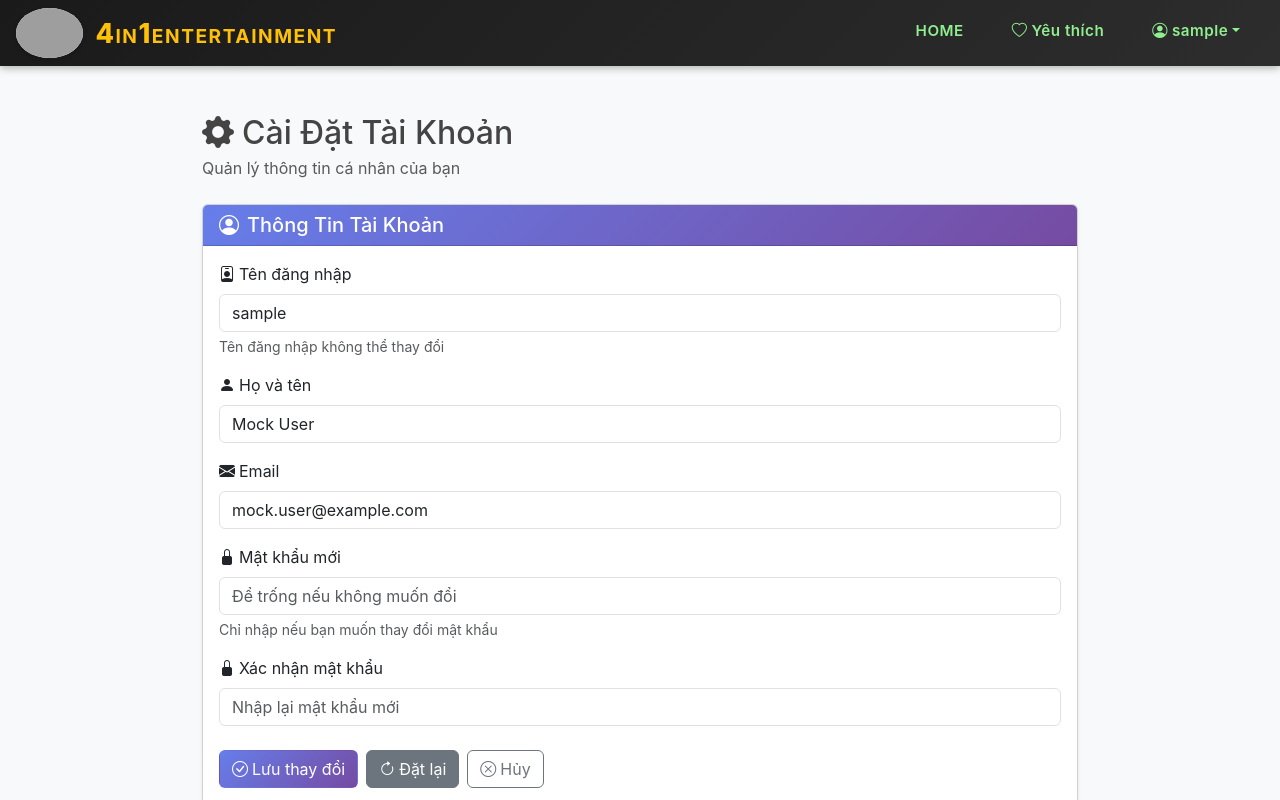
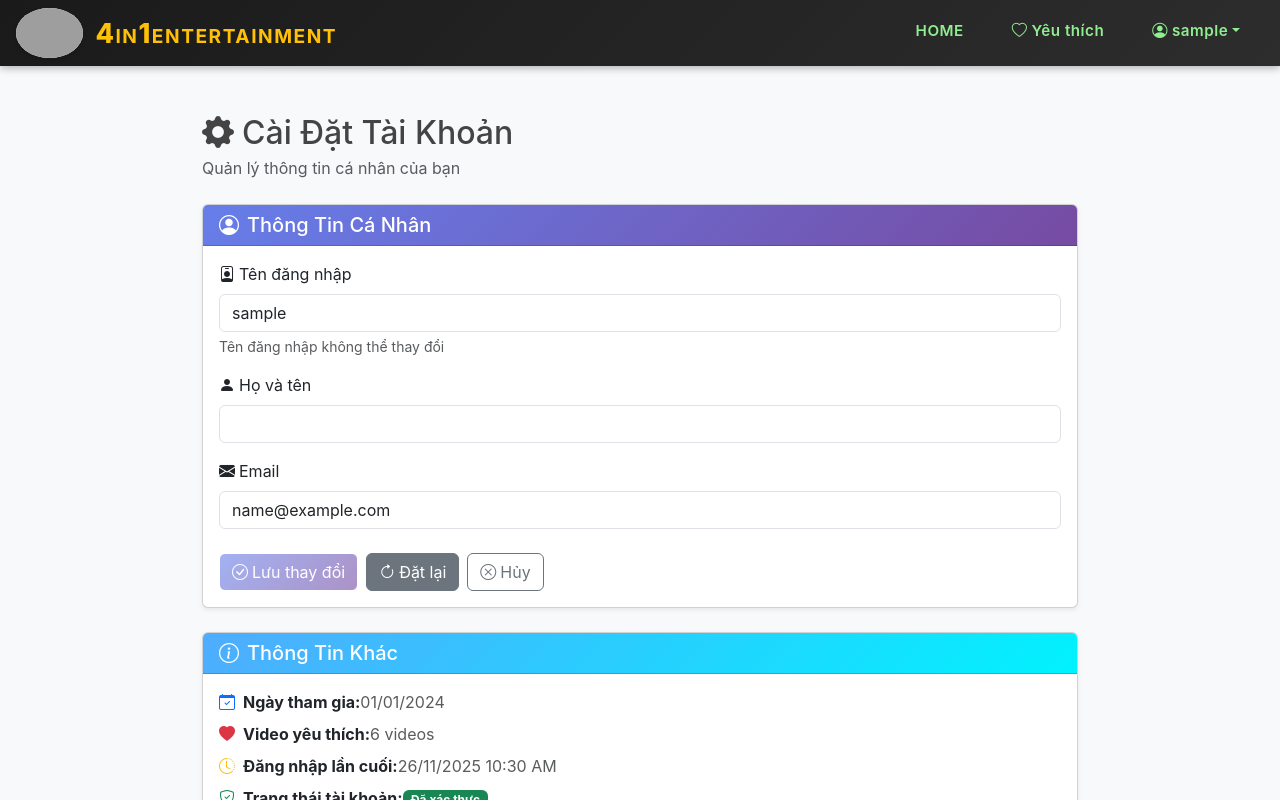
Before and after one commit to zika167/Vue3_ASM_4in1_Entertainment, a Vue app: page /account in a window 1280 px wide. Shown: the top 800 px of the page. Built offline with nearby package versions, Linux system fonts and the light colour scheme; sample sign-in values are in the browser's storage; grey boxes are pictures that could not be loaded.

Commit message:
update account and add method valiadte

```diff
--- a/src/pages/AccountPage.vue
+++ b/src/pages/AccountPage.vue
@@ -9,13 +9,13 @@
         <p class="text-muted">Quản lý thông tin cá nhân của bạn</p>
       </div>
 
-      <!-- User Info Card -->
+      <!-- Edit Profile Card -->
       <div class="card shadow-sm mb-4">
         <div class="card-header text-white" style="background: linear-gradient(135deg, #667eea 0%, #764ba2 100%);">
-          <h5 class="mb-0"><i class="bi bi-person-circle me-2"></i>Thông Tin Tài Khoản</h5>
+          <h5 class="mb-0"><i class="bi bi-person-circle me-2"></i>Thông Tin Cá Nhân</h5>
         </div>
         <div class="card-body">
-          <form @submit.prevent="handleSubmit">
+          <form @submit.prevent="handleEditProfile">
             <!-- Username (readonly) -->
             <div class="mb-3">
               <label for="username" class="form-label">
@@ -39,53 +39,32 @@
               <input
                 type="text"
                 class="form-control"
+                :class="{ 'is-invalid': editErrors.fullname }"
                 id="fullname"
                 v-model="formData.fullname"
-                required
+                @input="validateFullname"
               >
+              <div v-if="editErrors.fullname" class="invalid-feedback d-block">
+                <i class="bi bi-exclamation-circle me-1"></i>{{ editErrors.fullname }}
+              </div>
             </div>
 
             <!-- Email -->
-            <div class="mb-3">
+            <div class="mb-4">
               <label for="email" class="form-label">
                 <i class="bi bi-envelope-fill me-1"></i>Email
               </label>
               <input
                 type="email"
                 class="form-control"
+                :class="{ 'is-invalid': editErrors.email }"
                 id="email"
                 v-model="formData.email"
-                required
+                @input="validateEmail"
               >
-            </div>
-
-            <!-- Password -->
-            <div class="mb-3">
-              <label for="password" class="form-label">
-                <i class="bi bi-lock-fill me-1"></i>Mật khẩu mới
-              </label>
-              <input
-                type="password"
-                class="form-control"
-                id="password"
-                v-model="formData.password"
-                placeholder="Để trống nếu không muốn đổi"
-              >
-              <div class="form-text">Chỉ nhập nếu bạn muốn thay đổi mật khẩu</div>
-            </div>
-
-            <!-- Confirm Password -->
-            <div class="mb-4">
-              <label for="confirmPassword" class="form-label">
-                <i class="bi bi-lock-fill me-1"></i>Xác nhận mật khẩu
-              </label>
-              <input
-                type="password"
-                class="form-control"
-                id="confirmPassword"
-                v-model="formData.confirmPassword"
-                placeholder="Nhập lại mật khẩu mới"
-              >
+              <div v-if="editErrors.email" class="invalid-feedback d-block">
+                <i class="bi bi-exclamation-circle me-1"></i>{{ editErrors.email }}
+              </div>
             </div>
 
             <!-- Action Buttons -->
@@ -94,7 +73,7 @@
                 type="submit"
                 class="btn text-white"
                 style="background: linear-gradient(135deg, #667eea 0%, #764ba2 100%);"
-                :disabled="submitting"
+                :disabled="submitting || !isEditProfileValid"
               >
                 <span v-if="submitting">
                   <span class="spinner-border spinner-border-sm me-2"></span>Đang lưu...
@@ -103,7 +82,7 @@
                   <i class="bi bi-check-circle me-1"></i>Lưu thay đổi
                 </span>
               </button>
-              <button type="reset" class="btn btn-secondary" @click="resetForm">
+              <button type="button" class="btn btn-secondary" @click="resetEditForm">
                 <i class="bi bi-arrow-clockwise me-1"></i>Đặt lại
               </button>
               <router-link to="/" class="btn btn-outline-secondary">
@@ -160,16 +139,21 @@
 </template>
 
 <script setup>
-import { ref, reactive, onMounted } from 'vue'
+import { ref, reactive, computed, onMounted } from 'vue'
+import Validation from '@/utils/validation'
 
 const submitting = ref(false)
+const originalFormData = reactive({})
 
 const formData = reactive({
-  username: 'mockuser',
-  fullname: 'Mock User',
-  email: 'mock.user@example.com',
-  password: '',
-  confirmPassword: ''
+  username: '',
+  fullname: '',
+  email: ''
+})
+
+const editErrors = ref({
+  fullname: '',
+  email: ''
 })
 
 const userInfo = reactive({
@@ -178,27 +162,113 @@ const userInfo = reactive({
   lastLogin: '26/11/2025 10:30 AM'
 })
 
-const handleSubmit = async () => {
-  // Validate password
-  if (formData.password && formData.password !== formData.confirmPassword) {
-    window.Toast?.error('Mật khẩu xác nhận không khớp!')
+// Real-time validation for fullname
+const validateFullname = () => {
+  if (formData.fullname.trim()) {
+    editErrors.value.fullname = ''
+  } else {
+    editErrors.value.fullname = ''
+  }
+}
+
+// Real-time validation for email
+const validateEmail = () => {
+  if (formData.email.trim()) {
+    if (!Validation.isValidEmail(formData.email)) {
+      editErrors.value.email = 'Email không hợp lệ'
+    } else {
+      editErrors.value.email = ''
+    }
+  } else {
+    editErrors.value.email = ''
+  }
+}
+
+// Validate on submit
+const validateEditProfileForm = () => {
+  // Check fullname
+  if (!formData.fullname.trim()) {
+    editErrors.value.fullname = 'Vui lòng điền họ và tên'
+    return 'fullname'
+  }
+  editErrors.value.fullname = ''
+
+  // Check email
+  if (!formData.email.trim()) {
+    editErrors.value.email = 'Vui lòng điền email'
+    return 'email'
+  }
+
+  if (!Validation.isValidEmail(formData.email)) {
+    editErrors.value.email = 'Email không hợp lệ'
+    return 'email'
+  }
+  editErrors.value.email = ''
+
+  return null
+}
+
+// Check if form is valid for button state
+const isEditProfileValid = computed(() => {
+  return formData.fullname.trim() &&
+         formData.email.trim() &&
+         !editErrors.value.fullname &&
+         !editErrors.value.email &&
+         (formData.fullname !== originalFormData.fullname ||
+          formData.email !== originalFormData.email)
+})
+
+const handleEditProfile = async () => {
+  // Validate form
+  const firstErrorField = validateEditProfileForm()
+
+  if (firstErrorField) {
+    const fieldElement = document.getElementById(firstErrorField)
+    if (fieldElement) {
+      fieldElement.focus()
+      fieldElement.scrollIntoView({ behavior: 'smooth', block: 'center' })
+    }
     return
   }
 
   submitting.value = true
 
-  // Simulate API call
-  await new Promise(resolve => setTimeout(resolve, 1000))
+  try {
+    // TODO: Call UserService.updateUser(formData)
+    // const result = await UserService.updateUser(formData.username, {
+    //   fullname: formData.fullname,
+    //   email: formData.email
+    // })
 
-  submitting.value = false
-  window.Toast?.success('Cập nhật thông tin thành công!')
+    // Simulate API call
+    await new Promise(resolve => setTimeout(resolve, 1000))
+
+    // Update originalFormData
+    originalFormData.fullname = formData.fullname
+    originalFormData.email = formData.email
+
+    // Update localStorage
+    const user = JSON.parse(localStorage.getItem('user') || '{}')
+    user.fullname = formData.fullname
+    user.email = formData.email
+    localStorage.setItem('user', JSON.stringify(user))
+
+    window.Toast?.success('Cập nhật thông tin thành công!')
+  } catch (error) {
+    window.Toast?.error(error.message || 'Có lỗi xảy ra!')
+  } finally {
+    submitting.value = false
+  }
 }
 
-const resetForm = () => {
-  formData.fullname = 'Mock User'
-  formData.email = 'mock.user@example.com'
-  formData.password = ''
-  formData.confirmPassword = ''
+const resetEditForm = () => {
+  // Reset form data back to original
+  formData.fullname = originalFormData.fullname || ''
+  formData.email = originalFormData.email || ''
+
+  // Clear errors
+  editErrors.value.fullname = ''
+  editErrors.value.email = ''
 }
 
 const handleDeleteAccount = () => {
@@ -208,11 +278,38 @@ const handleDeleteAccount = () => {
 }
 
 onMounted(() => {
-  // Load user data from localStorage or API
+  // Load user data from localStorage
   const user = JSON.parse(localStorage.getItem('user') || '{}')
   if (user.username) {
     formData.username = user.username
-    formData.fullname = user.fullname || 'Mock User'
+    formData.fullname = user.fullname || ''
+    formData.email = user.email || ''
+
+    // Store original data for reset
+    originalFormData.fullname = formData.fullname
+    originalFormData.email = formData.email
   }
 })
 </script>
+
+<style scoped>
+.invalid-feedback {
+  color: #dc3545 !important;
+  font-size: 0.875rem;
+  margin-top: 0.25rem;
+}
+
+.is-invalid {
+  border-color: #dc3545 !important;
+}
+
+.is-invalid:focus {
+  border-color: #dc3545 !important;
+  box-shadow: 0 0 0 0.2rem rgba(220, 53, 69, 0.25) !important;
+}
+
+.btn:disabled {
+  opacity: 0.6;
+  cursor: not-allowed;
+}
+</style>
```
